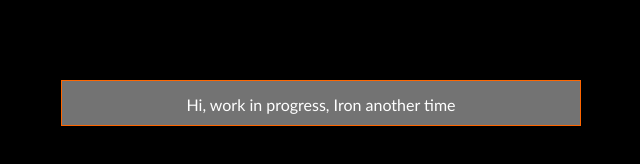
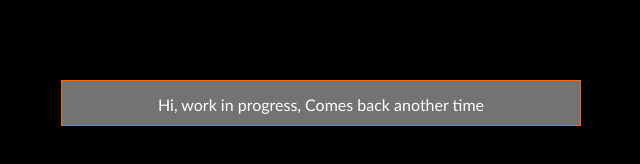
Before and after one commit to ThibaultMontaufray/thibaultmontaufray.github.io, a plain HTML site: page index.html in a window 1280 px wide. Shown: the full height of the page, 329-969 px from the left. Drawn offline with Linux system fonts and the light colour scheme.

Commit message:
Update index.html

```diff
--- a/index.html
+++ b/index.html
@@ -71,7 +71,7 @@
 	<div class="toggler">
 		<div id="effect">
 			<div id="input">
-				<p>Hi, work in progress, Iron another time</p>
+				<p>Hi, work in progress, Comes back another time</p>
 			</div>
 		</div>
 	</div>
```
